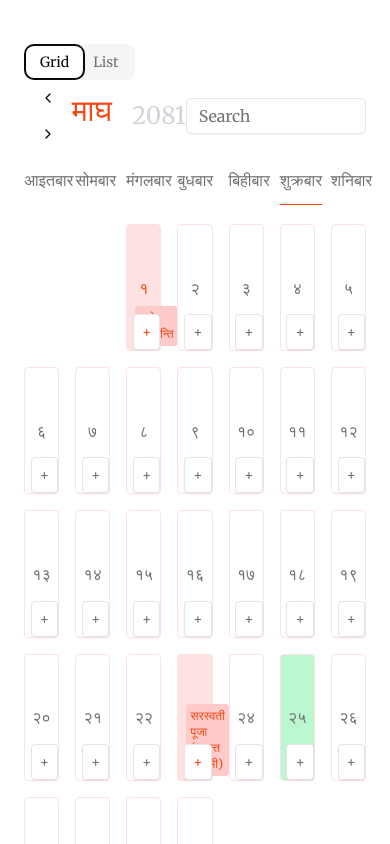
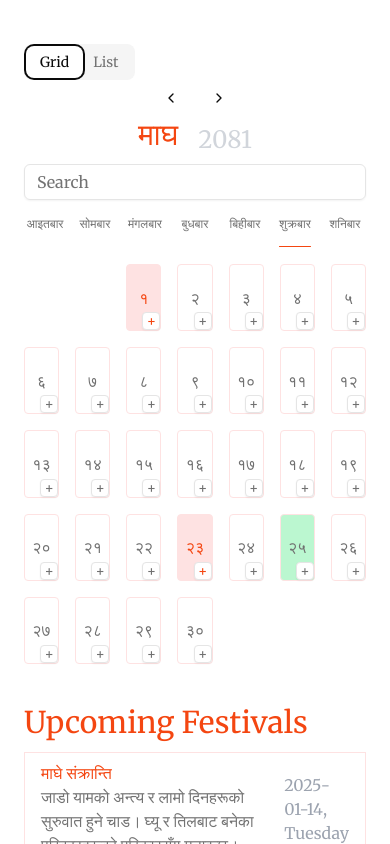
Before and after one commit to Simana-poudel/calender, a Next.js app: page / in a window 390 px wide. Both pictures are taken after a click on the tab "Grid". Shown: the top 844 px of the page. Built offline with nearby package versions, Linux system fonts and the light colour scheme.

Commit message:
feat: responsive design

```diff
--- a/components/TopHeading.tsx
+++ b/components/TopHeading.tsx
@@ -41,7 +41,7 @@ const TopHeadingContent = () => {
         <TabsTrigger value="grid">Grid</TabsTrigger>
         <TabsTrigger value="list">List</TabsTrigger>
       </TabsList>
-      <div className="flex items-center justify-between">
+      <div className="flex flex-col md:flex-row items-center justify-between">
         <div>
           <Button variant="ghost" onClick={decrementMonth}>
             <ChevronLeft />
@@ -60,7 +60,7 @@ const TopHeadingContent = () => {
       </div>
       {!nameParam && (
         <TabsContent
-          className="justify-center items-center mt-4 mb-10 h-[700px]"
+          className="justify-center items-center mt-4 mb-10 h-[400px] md:h-[700px]"
           value="grid"
         >
           <Week />
--- a/components/grid-view/Days.tsx
+++ b/components/grid-view/Days.tsx
@@ -19,7 +19,7 @@ const Days = () => {
   const [selectedDayObj, setSelectedDayObj] = useState<{
     date: Date;
     nepaliDate: number;
-  } | null>(null); // Track specific dayObj
+  } | null>(null);
 
   const [selectedNotes, setSelectedNotes] = useState<string>("");
   useEffect(() => {
@@ -113,14 +113,14 @@ const Days = () => {
               {getNepaliDay(nepaliDate)}
             </span>
             {festival && (
-              <div className="absolute bottom-1 left-2 text-xs text-primary bg-red-200 p-1 rounded-sm">
+              <div className="absolute hidden md:flex bottom-1 left-2 text-xs text-primary bg-red-200 p-1 rounded-sm">
                 {festival.name}
               </div>
             )}
             <Button
               variant={"outline"}
-              className="absolute bottom-0 right-0 px-2 rounded-sm"
-              onClick={() => openNoteModal(dayObj)} // Pass specific dayObj
+              className="absolute bottom-0 right-0 px-2 rounded-sm md:w-8 md:h-6 w-2 h-2"
+              onClick={() => openNoteModal(dayObj)}
             >
               +
             </Button>
--- a/components/grid-view/Week.tsx
+++ b/components/grid-view/Week.tsx
@@ -5,12 +5,12 @@ const Week = () => {
   const now = new Date();
   const WeekNum = now.getDay();
   return (
-    <div className="grid grid-cols-7 gap-4">
+    <div className="grid grid-cols-7 gap-2 md:gap-4">
       {weekData.map((day, index) => (
         <div
           key={index}
           className={cn(
-            "text-center text-base uppercase text-[#707070]",
+            "text-center text-xs uppercase text-[#707070] md:text-base",
             index === WeekNum &&
               "text-[#707070] underline underline-offset-[18px] decoration-primary"
           )}
```
